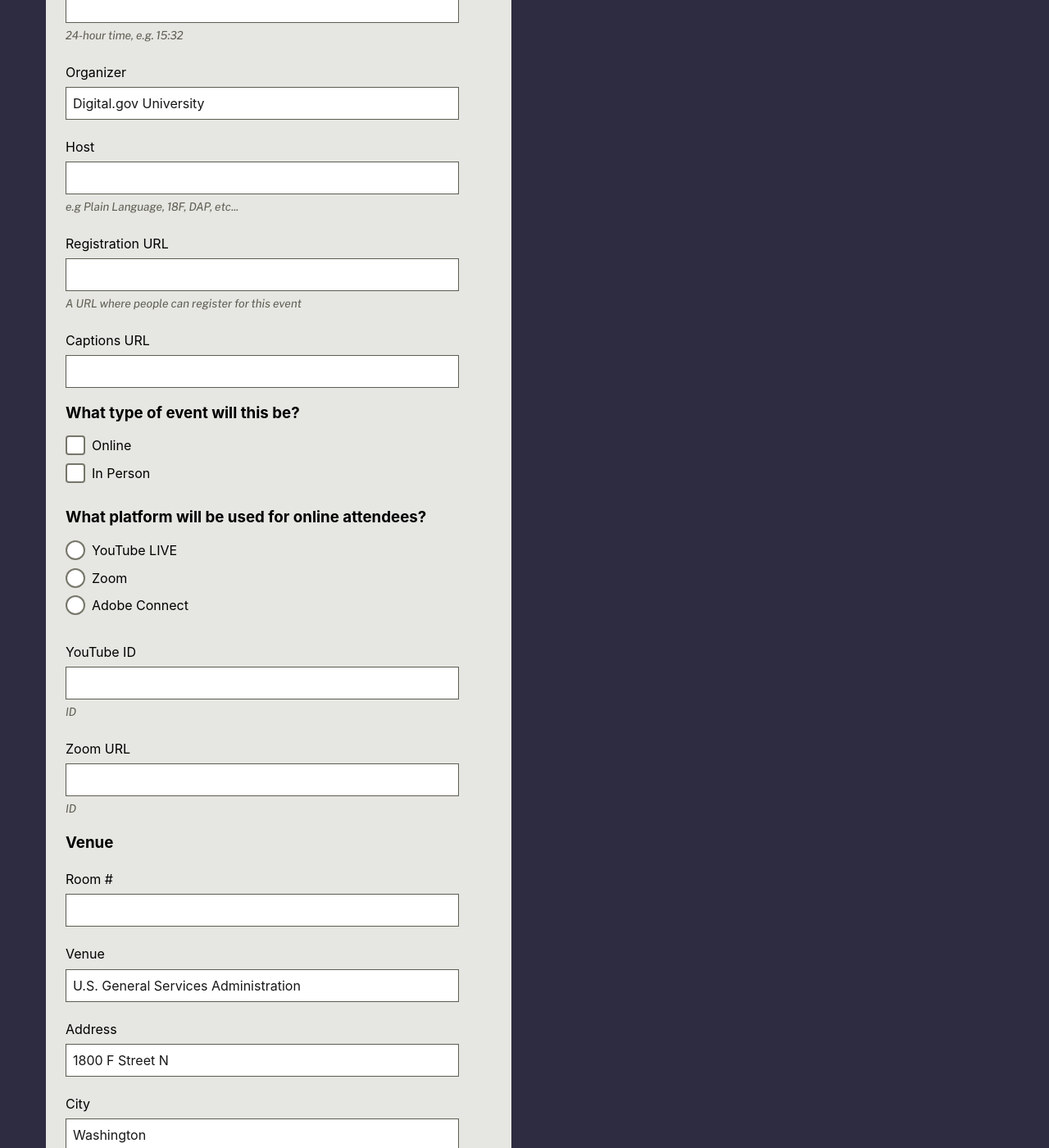
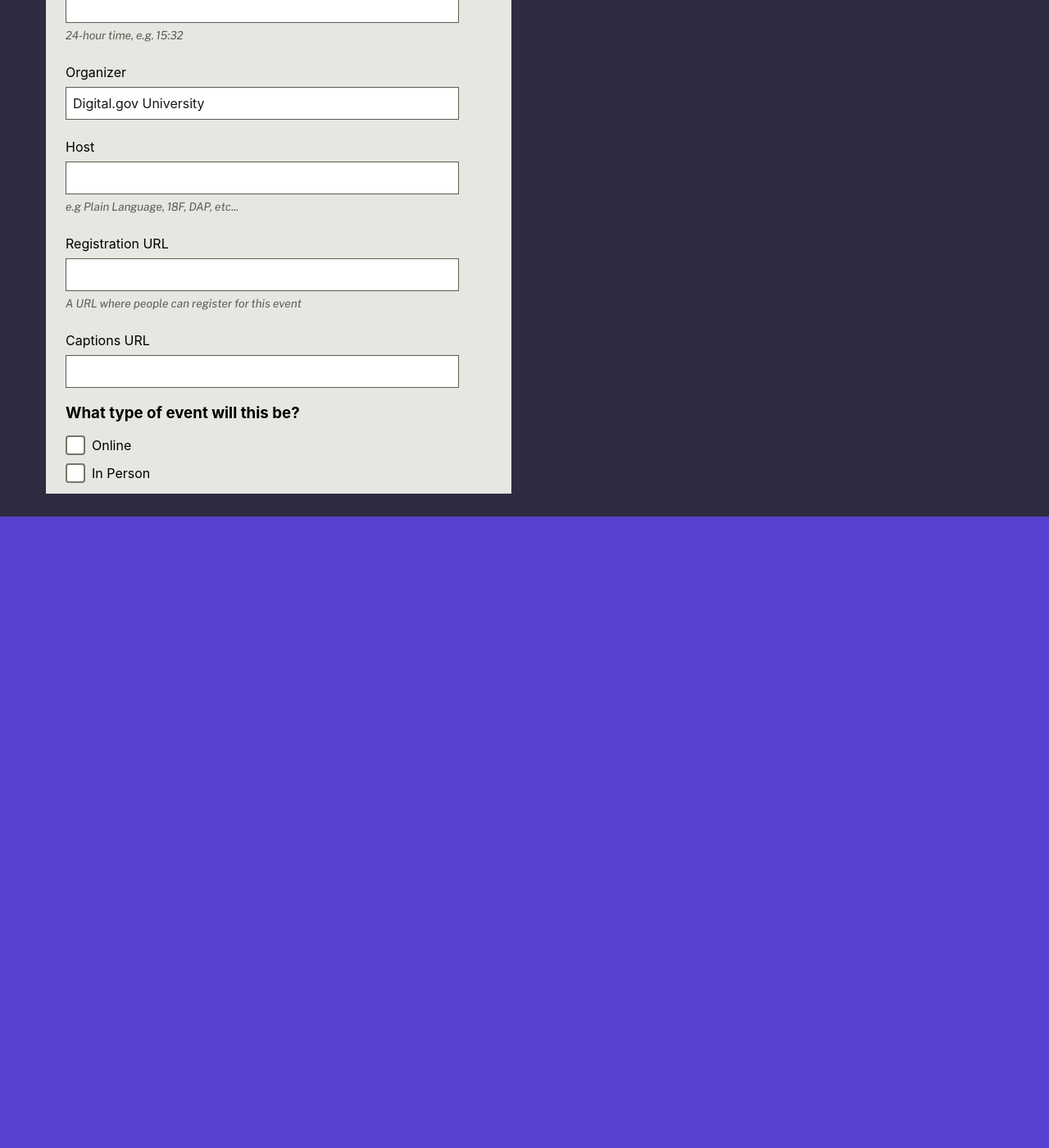
Before and after one commit to GSA/digitalgov-workflow, a Jekyll site: the page built from _pages/new/events.md, in a window 1280 px wide and 1400 px high, scrolled down 1760 px. Shown: the whole window at 82% size. Built offline with Jekyll 4.4.1, drawn with Linux system fonts in a browser that asks for light colours; nearby versions of some CDN libraries; some web fonts are replaced; a script that is not in the unit is left out; comment, search, counter and statistics services are not loaded; after the commit the page ends 2390 px from its top, so only the background shows below that; some of the changed text lies outside the part shown.

Commit message:
new event logic

```diff
--- a/_includes/new-events.html
+++ b/_includes/new-events.html
@@ -155,7 +155,7 @@
     </fieldset>
   </div>
 
-  <div id="event_platform">
+  <div id="event_platform" class="online display-none">
     <h3>What platform will be used for online attendees?</h3>
     <fieldset class="usa-fieldset">
       <legend class="usa-sr-only">What platform will be used for online attendees?</legend>
@@ -176,7 +176,7 @@
     </fieldset>
   </div>
 
-  <div id="youtube-input">
+  <div id="youtube-input" class="online display-none">
     <label class="usa-label" for="youtube-input">
       YouTube ID
     </label>
@@ -184,7 +184,7 @@
     <p class="margin-y-05 font-sans-2xs text-base-dark"><em>ID</em></p>
   </div>
 
-  <div id="zoom-input">
+  <div id="zoom-input" class="online display-none">
     <label class="usa-label" for="zoom-input">
       Zoom URL
     </label>
@@ -192,7 +192,7 @@
     <p class="margin-y-05 font-sans-2xs text-base-dark"><em>ID</em></p>
   </div>
 
-  <div id="venue-room-input" class="venue">
+  <div id="venue-room-input" class="venue display-none">
     <h3>Venue</h3>
     <label class="usa-label" for="venue-room-input">
       Room #
@@ -200,49 +200,49 @@
     <input class="usa-input" type="text" name="venue-room-input" value="">
   </div>
 
-  <div id="venue-venue-input" class="venue">
+  <div id="venue-venue-input" class="venue display-none">
     <label class="usa-label" for="venue-venue-input">
       Venue
     </label>
     <input class="usa-input" type="text" name="venue-venue-input" value="U.S. General Services Administration">
   </div>
 
-  <div id="venue-address-input" class="venue">
+  <div id="venue-address-input" class="venue display-none">
     <label class="usa-label" for="venue-address-input">
       Address
     </label>
     <input class="usa-input" type="text" name="venue-address-input" value="1800 F Street N">
   </div>
 
-  <div id="venue-city-input" class="venue">
+  <div id="venue-city-input" class="venue display-none">
     <label class="usa-label" for="venue-city-input">
       City
     </label>
     <input class="usa-input" type="text" name="venue-city-input" value="Washington">
   </div>
 
-  <div id="venue-state-input" class="venue">
+  <div id="venue-state-input" class="venue display-none">
     <label class="usa-label" for="venue-state-input">
       State
     </label>
     <input class="usa-input" type="text" name="venue-state-input" value="D.C.">
   </div>
 
-  <div id="venue-zip-input" class="venue">
+  <div id="venue-zip-input" class="venue display-none">
     <label class="usa-label" for="venue-zip-input">
       Zip
     </label>
     <input class="usa-input" type="text" name="venue-zip-input" value="20405">
   </div>
 
-  <div id="venue-country-input" class="venue">
+  <div id="venue-country-input" class="venue display-none">
     <label class="usa-label" for="venue-country-input">
       Country
     </label>
     <input class="usa-input" type="text" name="venue-country-input" value="USA">
   </div>
 
-  <div id="venue-map-input" class="venue">
+  <div id="venue-map-input" class="venue display-none">
     <label class="usa-label" for="venue-map-input">
       Google Map URL
     </label>
--- a/assets/other/new.js
+++ b/assets/other/new.js
@@ -131,6 +131,21 @@ jQuery(document).ready(function ($) {
     }
   });
 
+  $('#event_type input').click(function() {
+    console.log(this);
+    if($(this).is(':checked') && $(this).val() == "event-in-person"){
+      $(".venue").removeClass('display-none');
+    } else {
+      $(".venue").addClass('display-none');
+    }
+    if($(this).is(':checked') && $(this).val() == "event-online"){
+      $(".online").removeClass('display-none');
+    } else {
+      $(".online").addClass('display-none');
+    }
+    update();
+  });
+
 
   function get_sources_select(){
     return post_matter += `\nsource: ${cs2ds($("#sources_select select").select2('data'))}\n`;
```
Also changed, not shown: other parts of _includes/new-events.html (+1 -1 lines).
